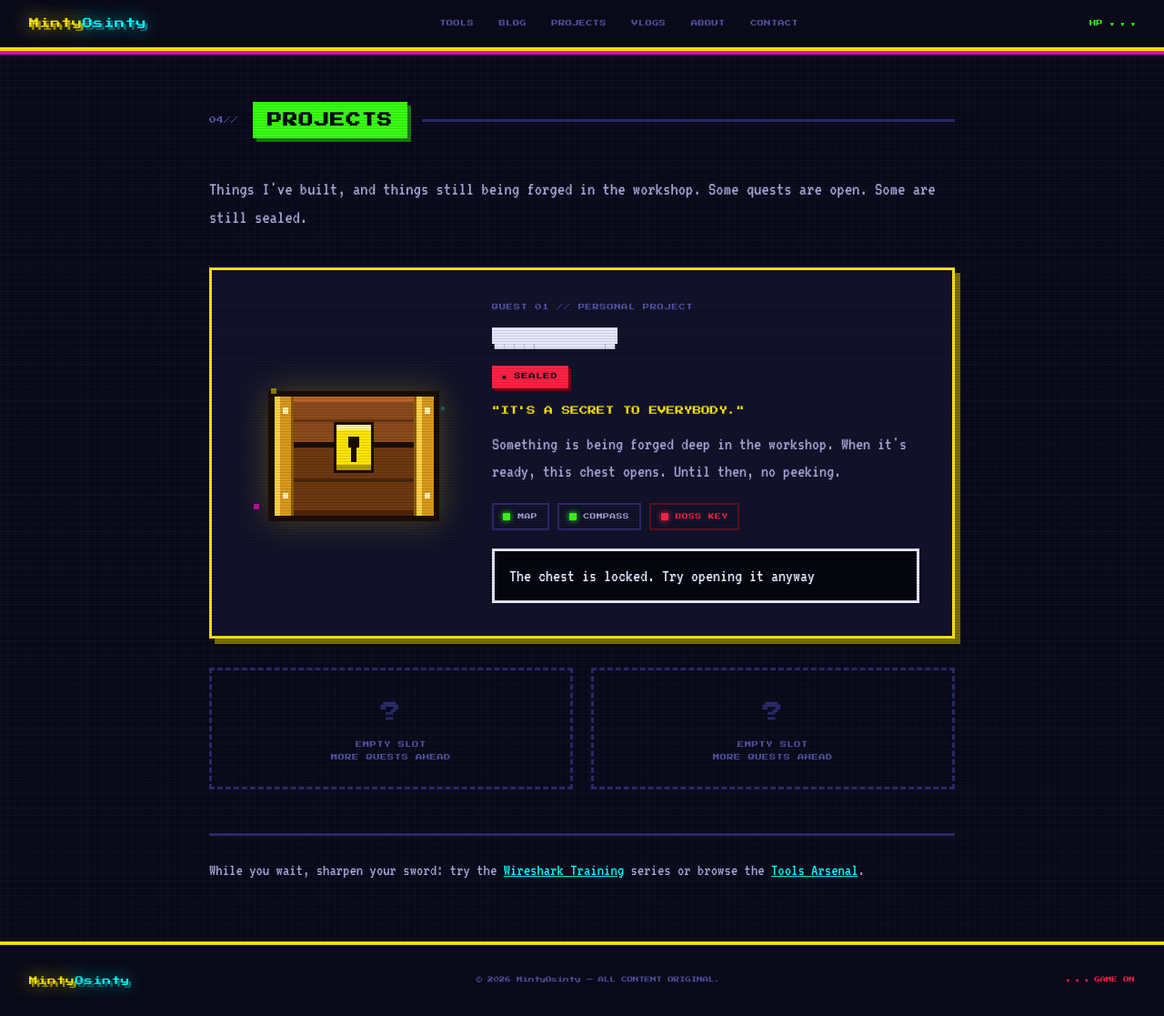
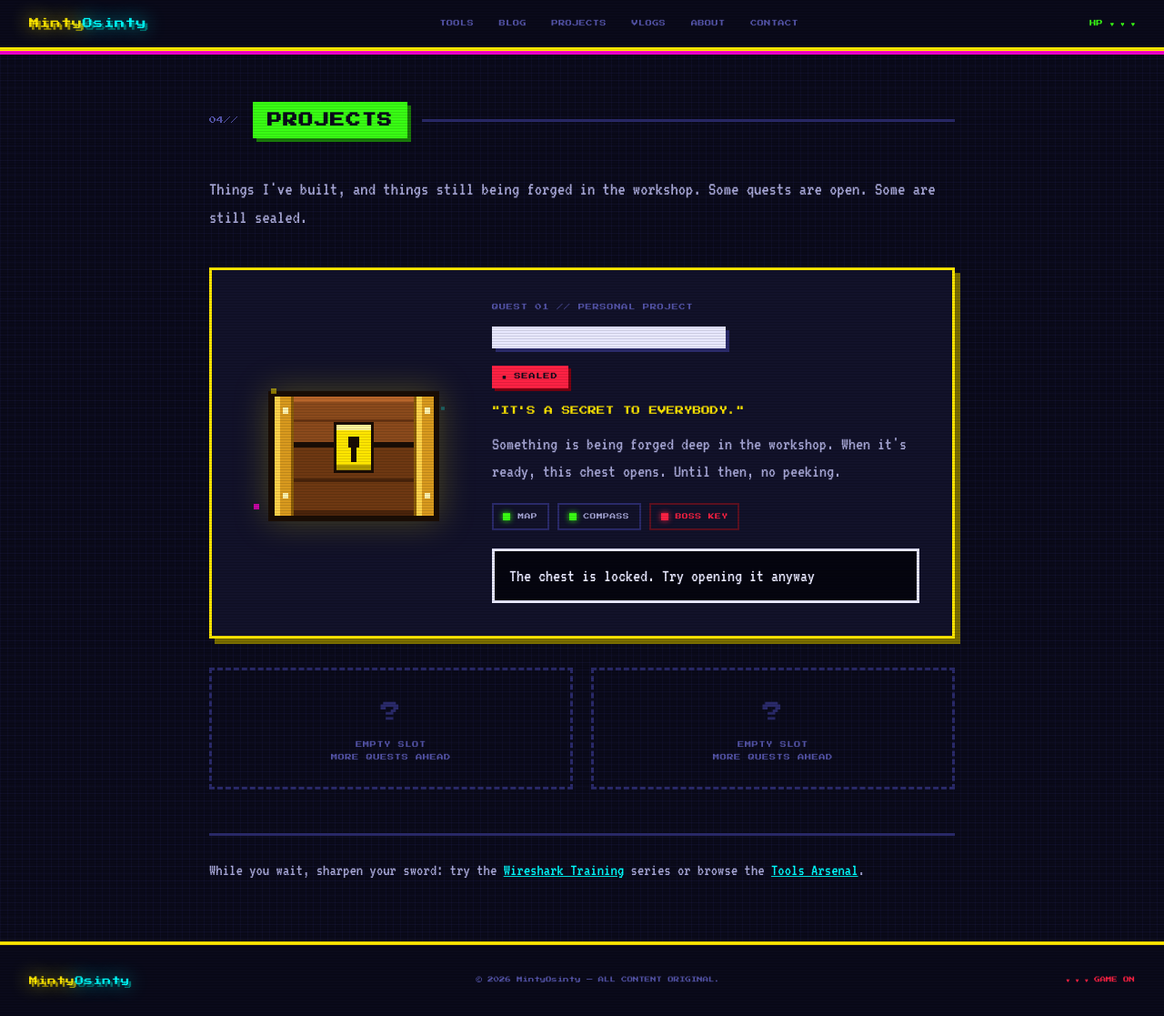
Before and after one commit to MintyOsinty/mintyosinty.github.io, a Jekyll site: the page built from projects/index.html, in a window 1280 px wide and 1117 px high. Shown: the whole window at 91% size. Built offline with Jekyll 4.4.1, drawn with Linux system fonts in a browser that asks for light colours.

Commit message:
Projects: solid redaction bar

```diff
--- a/projects/index.html
+++ b/projects/index.html
@@ -38,7 +38,7 @@
     font-family: 'Press Start 2P', monospace; font-size: clamp(0.8rem, 2.6vw, 1.15rem); line-height: 1.7;
     color: var(--white); margin: 0.6rem 0 0.9rem; word-break: break-word;
   }
-  .redact { background: var(--white); color: var(--white); padding: 0 0.15em; user-select: none; }
+  .redact { display: inline-block; width: 14ch; max-width: 100%; height: 1.3em; vertical-align: middle; background: var(--white); color: transparent; box-shadow: 4px 4px 0 var(--border); overflow: hidden; user-select: none; }
   .sealed {
     display: inline-block; font-family: 'Press Start 2P', monospace; font-size: 0.45rem; letter-spacing: 0.12em;
     color: var(--bg); background: var(--red); padding: 0.45rem 0.7rem; box-shadow: 3px 3px 0 #7a0011; margin-bottom: 1rem;
```
